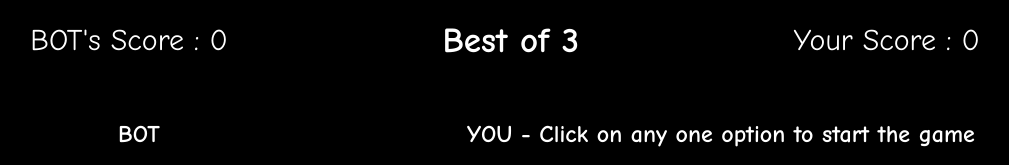
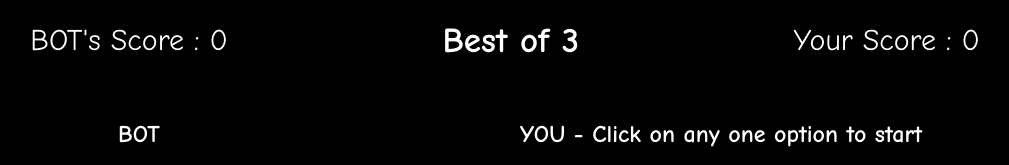
Before and after one commit to Ashutosh257/rock-paper-scissors, a plain HTML site: page index.html in a window 1280 px wide. Shown: the top 165 px of the page, without its empty margins (135-1144 px from the left). Drawn offline with Linux system fonts and the light colour scheme; a web font is replaced by a local one.

Commit message:
refactor human heading

```diff
--- a/index.html
+++ b/index.html
@@ -26,7 +26,7 @@
             </div>
             <div class="human">
                 <h2>
-                    YOU - Click on any one option to start the game
+                    YOU - Click on any one option to start
                 </h2>
                 <div class="options">
                     <img src="images/rock.svg" alt="rock hand sign" class="hand" onclick="startRound(0)">
```
